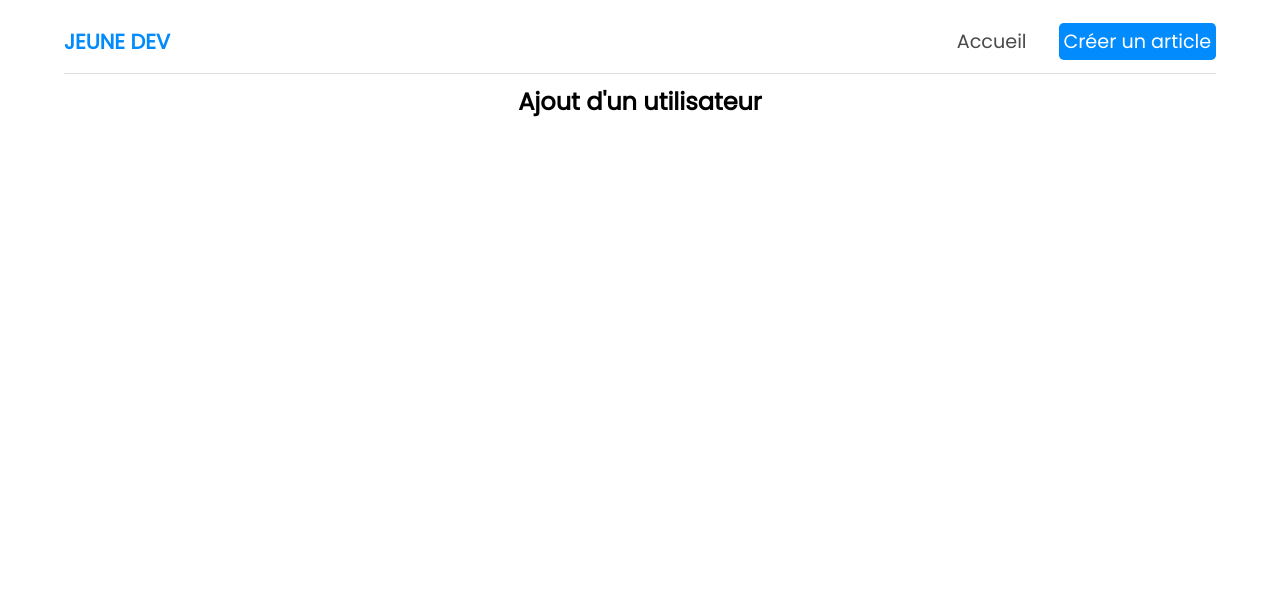
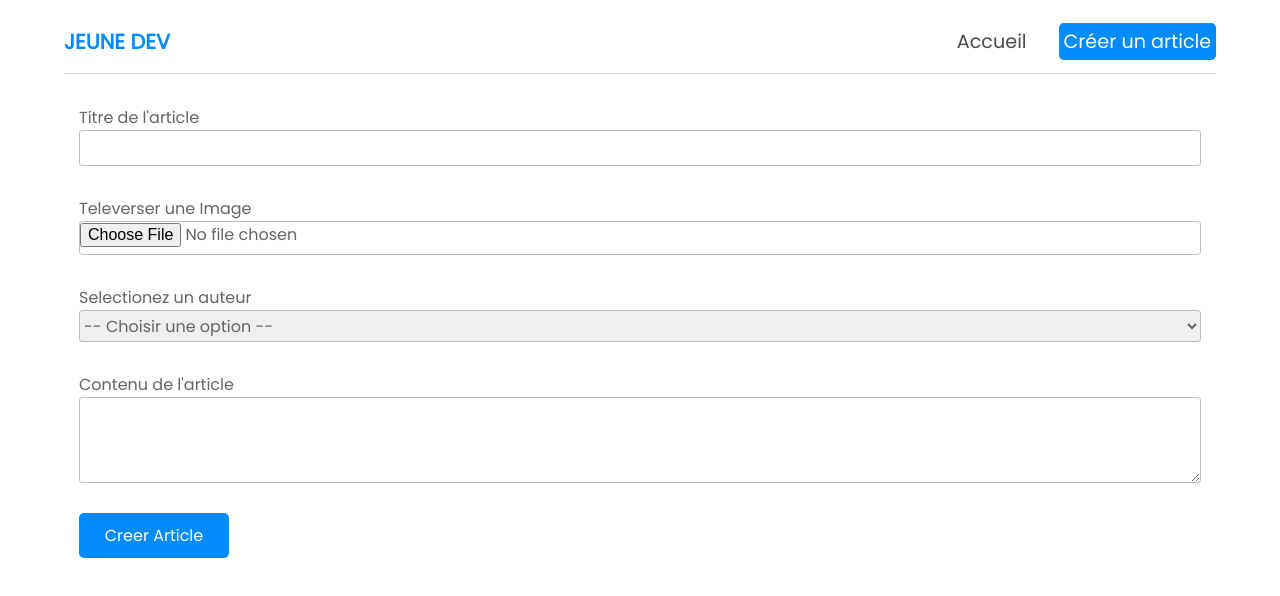
Before and after one commit to layesow/my-blog, a React (Create React App) app: page /ajouter in a window 1280 px wide. Shown: the top 596 px of the page. Built offline with nearby package versions, Linux system fonts and the light colour scheme.

Commit message:
creation de comlete de blog avec react

```diff
--- a/data/db.json
+++ b/data/db.json
@@ -49,5 +49,4 @@
       "date": "2021-03-11"
     }
   ]
-
 }
--- a/src/Ajouter.js
+++ b/src/Ajouter.js
@@ -1,7 +1,101 @@
+import { useState } from "react";
+// rediriger vers la page daccueil si on click sur le bouton submit
+import { useHistory } from 'react-router-dom';
+
 const Ajouter = () => {
+    const [title, setTitle] = useState('');
+    //cree moi la partie upload image
+    const [image, setImage] = useState('');
+    const [author, setAuthor] = useState('');
+    const [body, setBody] = useState('');
+    let [isLoading, setIsLoading] = useState(false);
+
+    // appel a useHistory
+    let history = useHistory();
+
+    //cette variable: HandleBlogAdding permet de aux user de ne pas envoyer les donnee en cliquant sur le button
+    const HandleBlogAdding = (e) => {
+        e.preventDefault();
+
+        // cette partie permet de donnée directement la date de creation de larticle
+        const tmp_date = new Date().toISOString().split('T');
+        const date = `${tmp_date[0]} ${tmp_date[1]}`;
+
+        // cette permet de mettre les données sur le serveur
+        const blog = { title, image, author, body, date }
+        setIsLoading(true);
+
+        // cela permet de mettre ces donées dans le server en utilisan la methode post
+        fetch('http://localhost:8000/blogs',
+        {
+            method: 'POST',
+            headers: { 'Content-Type': 'application/json'},
+            //dans body quon va passer l'objet qui permet de mettre les données sur le serveur (blog): const blog = { title, image, author, body, date }
+            body: JSON.stringify(blog)
+        }
+        ).then( () => {
+            console.log('article ajouter avec succes.');
+            setIsLoading(false);
+            // rediriger ver accueil apres apres la ceation darticle
+            history.push('/')
+        }).catch(error => {
+            console.error('Erreur lors de l\'ajout de l\'article : ', error);
+            setIsLoading(false);
+         });
+    }
+
     return (
-        <div className="create">
-            <h2 className="text-center">Ajout d'un utilisateur</h2>
+        <div className="create-blog">
+            <form onSubmit={ HandleBlogAdding } className="form">
+                <div className="form-group">
+                    <label htmlFor="title">Titre de l'article</label>
+                    <input
+                        type="text"
+                        className="form-control"
+                        id="title"
+                        value={title}
+                        onChange={ (e) => setTitle(e.target.value) }
+                        required />
+                </div>
+                {/* cree la partie form-group pour upload image */}
+                <div className="form-group">
+                    <label htmlFor="image">Televerser une Image</label>
+                    <input
+                    type='file'
+                    name='image'
+                    accept=".png,.jpg,.jpeg"
+                    className="form-control"
+                    id='uploadFile'
+                    onChange={(event)=>{setImage(URL.createObjectURL(event.target.files[0]))}}/>
+
+                </div>
+                <div className="form-group">
+                    <label htmlFor="author">Selectionez un auteur</label>
+                    <select
+                        required
+                        className="form-control"
+                        id="author"
+                        value={author}
+                        onChange={ (e) => setAuthor(e.target.value) }>
+                        <option value="">-- Choisir une option --</option>
+                        <option value="Laye sow">Laye sow</option>
+                        <option value="Jeune Dev">Jeune Dev</option>
+                    </select>
+                </div>
+                <div className="form-group">
+                    <label htmlFor="body">Contenu de l'article</label>
+                    <textarea
+                    required
+                    value={body}
+                    onChange={ (e) => setBody(e.target.value) }
+                    className="form-control textarea"
+                    id="body" rows="10"></textarea>
+                </div>
+                <div className="form-group">
+                    { !isLoading && <button type="submit" className="btn-create">Creer Article</button>}
+                    { isLoading && <button type="submit" className="btn-create" disabled>En cour de traitement ...</button>}
+                </div>
+            </form>
         </div>
      );
 }
--- a/src/App.js
+++ b/src/App.js
@@ -3,6 +3,7 @@ import './App.css';
 import BlogDetail from './BlogDetail';
 import Home from './Home';
 import Nav from './Nav';
+import NotFound from './NotFound';
 import { BrowserRouter as Router, Route, Switch } from 'react-router-dom'
 
 function App() {
@@ -24,6 +25,10 @@ function App() {
               <BlogDetail />
             </Route>
 
+            <Route path={'*'}>
+              <NotFound />
+            </Route>
+
 
           </Switch>
         </div>
--- a/src/BlogDetail.js
+++ b/src/BlogDetail.js
@@ -1,10 +1,47 @@
 import { useParams } from "react-router";
+import useRecuperation from "./useRecuperation";
+//history
+import { useHistory } from 'react-router-dom';
+
+
 
 const BlogDetail = () => {
+    //recuperation de useRecuperation
     const {id} =useParams();
+    const {data:blog, isLoading, error}= useRecuperation('http://localhost:8000/blogs/'+id);
+
+    // appel a useHistory
+    let history = useHistory();
+
+    //delete avec handleDelete
+    const handleDelete = () => {
+      fetch(`http://localhost:8000/blogs/`+id,{
+        method:'DELETE'
+      }).then( () => {
+        console.log('article suppreimer avec succes.');
+        // rediriger ver accueil apres apres la ceation darticle
+        history.push('/')
+    })
+    };
     return (
-        <div>
-            <h2 className="text-center">Blog Detail {id}</h2>
+        <div className="">
+            <h2 className="text-center">Page Detail de l'article  {/* {id} */}</h2>
+            { isLoading && <div>En chargement... </div> }
+            {error && <div style={ {'color': 'red'} }>{error}</div>}
+            {blog && (
+                <div className="blog-detail">
+                <img src={blog.image} alt="" className="blog-detail-image" />
+                <div className="blog-detail-content">
+                  <h2 className="blog-detail-title">{blog.title}</h2>
+                  <p><strong>Contenu :</strong> {blog.body}</p>
+                  <p><strong>Publié par :</strong> {blog.author}</p>
+                  <p><strong>Date de publication :</strong> {new Date(blog.date).toLocaleString()}</p>
+                  {/* button delete */}
+                  <button onClick={handleDelete} class="btn btn btn-danger mt-3">Supprimer</button>
+                </div>
+              </div>
+
+            )}
         </div>
      );
 }
--- a/src/BlogList.js
+++ b/src/BlogList.js
@@ -10,7 +10,7 @@ const BlogList = ({blogs,title}) => {
                 {
                         blogs.map( (blog) =>(
                             <div className="blog" key={blog.id}>
-                                <img className="image" src={blog.image} alt="" />
+                                <Link to={`/blogs/${blog.id}`}><img className="image" src={blog.image} alt="" /></Link>
                                 <Link to={`/blogs/${blog.id}`} className="blog-titre">{blog.title} </Link>
                                 <p className="">{blog.body.slice(0, 70)}... </p>
                                 <hr/>
--- /dev/null
+++ b/src/NotFound.js
@@ -0,0 +1,13 @@
+//Link import
+import { Link } from 'react-router-dom';
+const notFound = () => {
+    return (
+        <div className="not-found">
+            <h1>Oops!...</h1>
+            <p>Page not trouvée</p>
+            <Link to='/'>Retour à la page d'accueil</Link>
+        </div>
+     );
+}
+
+export default notFound;
--- a/src/index.css
+++ b/src/index.css
@@ -163,6 +163,25 @@ label{
   width: 150px;
   font-size: 1.2rem;
 }
+.btn-create {
+  background-color: #028bfc; /* Couleur de fond */
+  color: #fff; /* Couleur du texte */
+  padding: 10px 20px; /* Espacement intérieur du bouton */
+  border: none; /* Supprimer la bordure */
+  border-radius: 5px; /* Coins arrondis */
+  cursor: pointer; /* Curseur au survol */
+  font-size: 16px; /* Taille de la police */
+  width: 150px;
+  transition: background-color 0.3s; /* Transition de la couleur de fond */
+
+  /* Ajouter d'autres styles si nécessaire */
+
+  /* Style au survol */
+  &:hover {
+    background-color: #0477d5; /* Nouvelle couleur de fond au survol */
+  }
+}
+
 
 .btn-danger{
   background: #fc1f02;
@@ -170,12 +189,11 @@ label{
 }
 
 .not-found{
-  text-align: left;
-  margin-top: 3rem;
+  text-align: center;
+  margin-top: 5rem;
 }
 
 .not-found a{
-  text-decoration: none;
   color: #028bfc;
   font-weight: normal;
   font-size: 1.2rem;
@@ -186,3 +204,28 @@ label{
   border-radius: 0.3rem;
   color: #fff;
 }
+
+.blog-detail {
+  border: 1px solid #ccc;
+  padding: 10px;
+  margin: 10px;
+  display: flex;
+  text-align: start;
+}
+
+.blog-detail-image {
+  max-width: 40%;
+}
+
+.blog-detail-content {
+  flex-grow: 1;
+  text-align: start;
+  padding: 10px;
+}
+
+.blog-detail-title {
+  color: #028bfc;
+  font-size: 1.5em;
+  margin-bottom: 10px;
+  text-align: start;
+}
```
Lines whose indentation alone changed are shown as unchanged.
